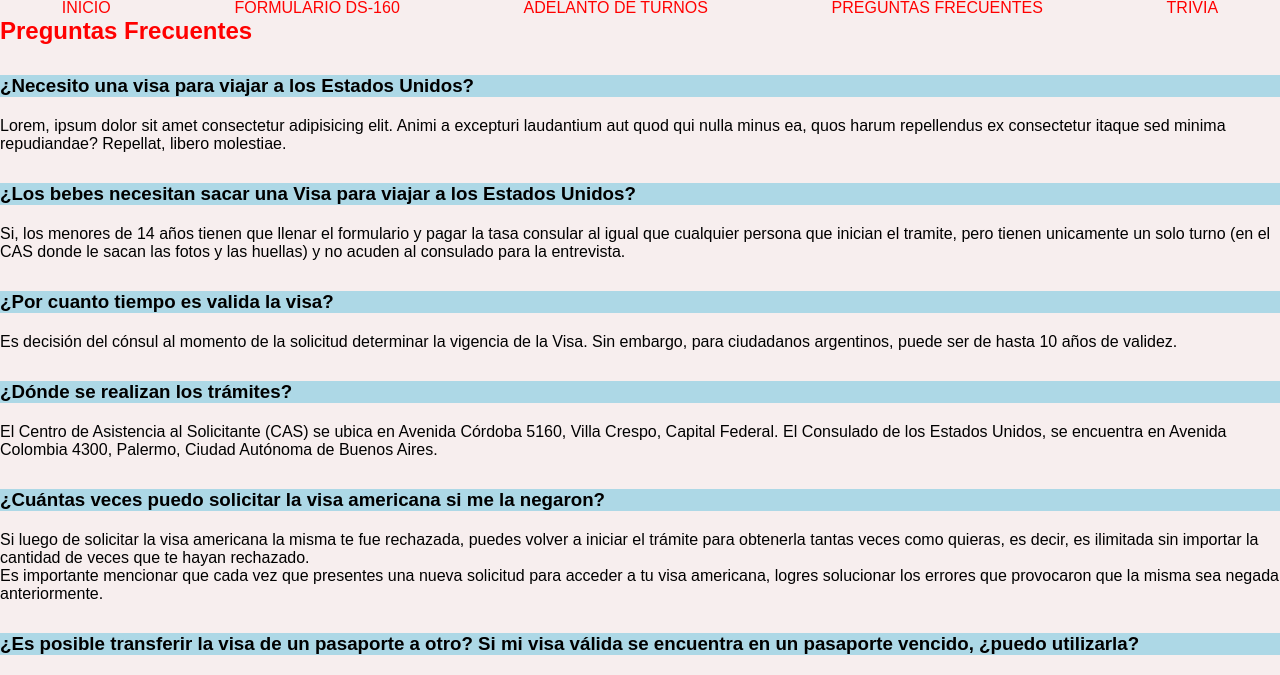
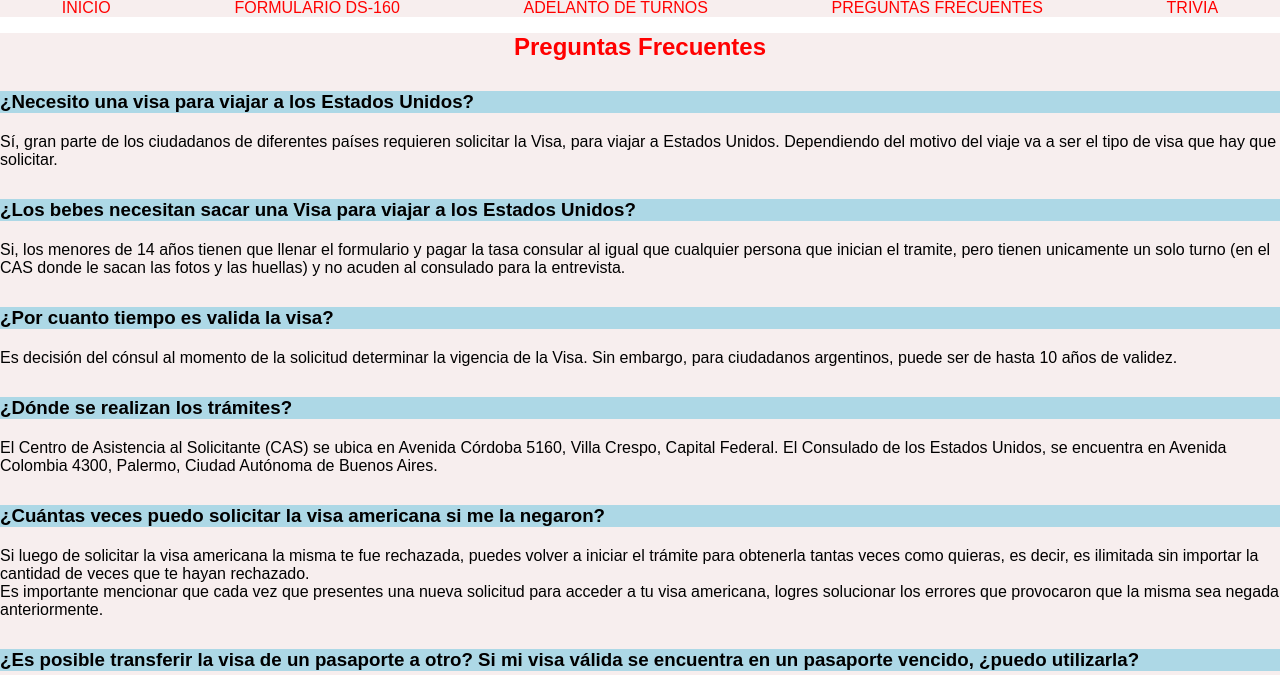
Before and after one commit to danielermel99/proyecto-final, a plain HTML site: page pages/preguntas-frecuentes.html in a window 1280 px wide. Shown: the part 38-713 px from the top of the page. Drawn offline with Linux system fonts and the light colour scheme.

Commit message:
titulo secundario

```diff
--- a/css/styles.css
+++ b/css/styles.css
@@ -30,7 +30,9 @@ header h1{
 }
 
 .tituloSecundario{
+    margin-top: 16px;
     text-transform: capitalize;
+    text-align: center;
     color: red;
     font-family: "Figtree", sans-serif;
 }
--- a/pages/preguntas-frecuentes.html
+++ b/pages/preguntas-frecuentes.html
@@ -30,7 +30,7 @@
         <section class="preguntasFrecuentes">
         <section>
             <h3>¿Necesito una visa para viajar a los Estados Unidos?</h3>
-            <p>Lorem, ipsum dolor sit amet consectetur adipisicing elit. Animi a excepturi laudantium aut quod qui nulla minus ea, quos harum repellendus ex consectetur itaque sed minima repudiandae? Repellat, libero molestiae.</p>
+            <p>Sí, gran parte de los ciudadanos de diferentes países requieren solicitar la Visa, para viajar a Estados Unidos. Dependiendo del motivo del viaje va a ser el tipo de visa que hay que solicitar.</p>
             <section>
                 <section>
                     <h3>¿Los bebes necesitan sacar una Visa para viajar a los Estados Unidos?</h3>
```
